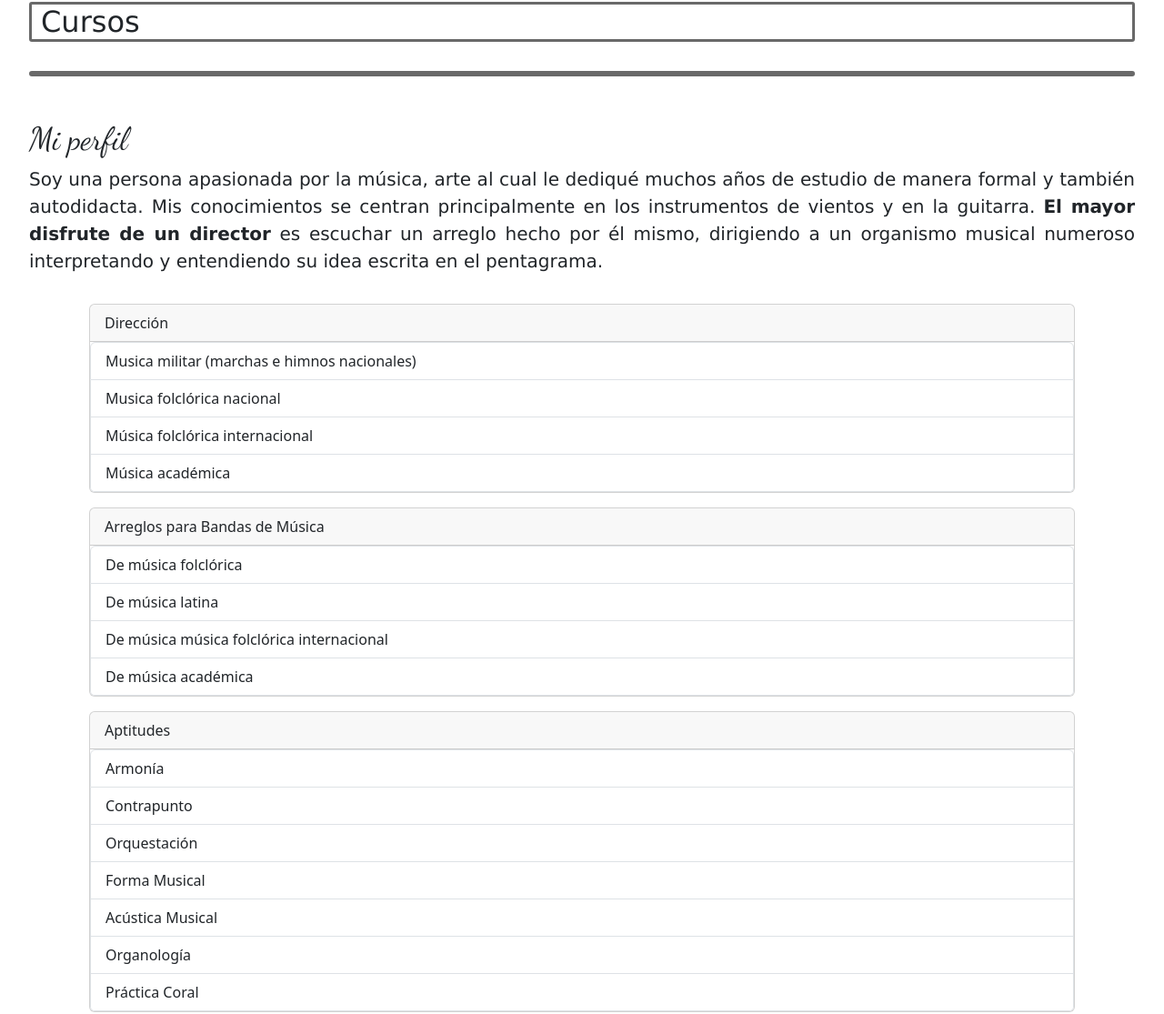
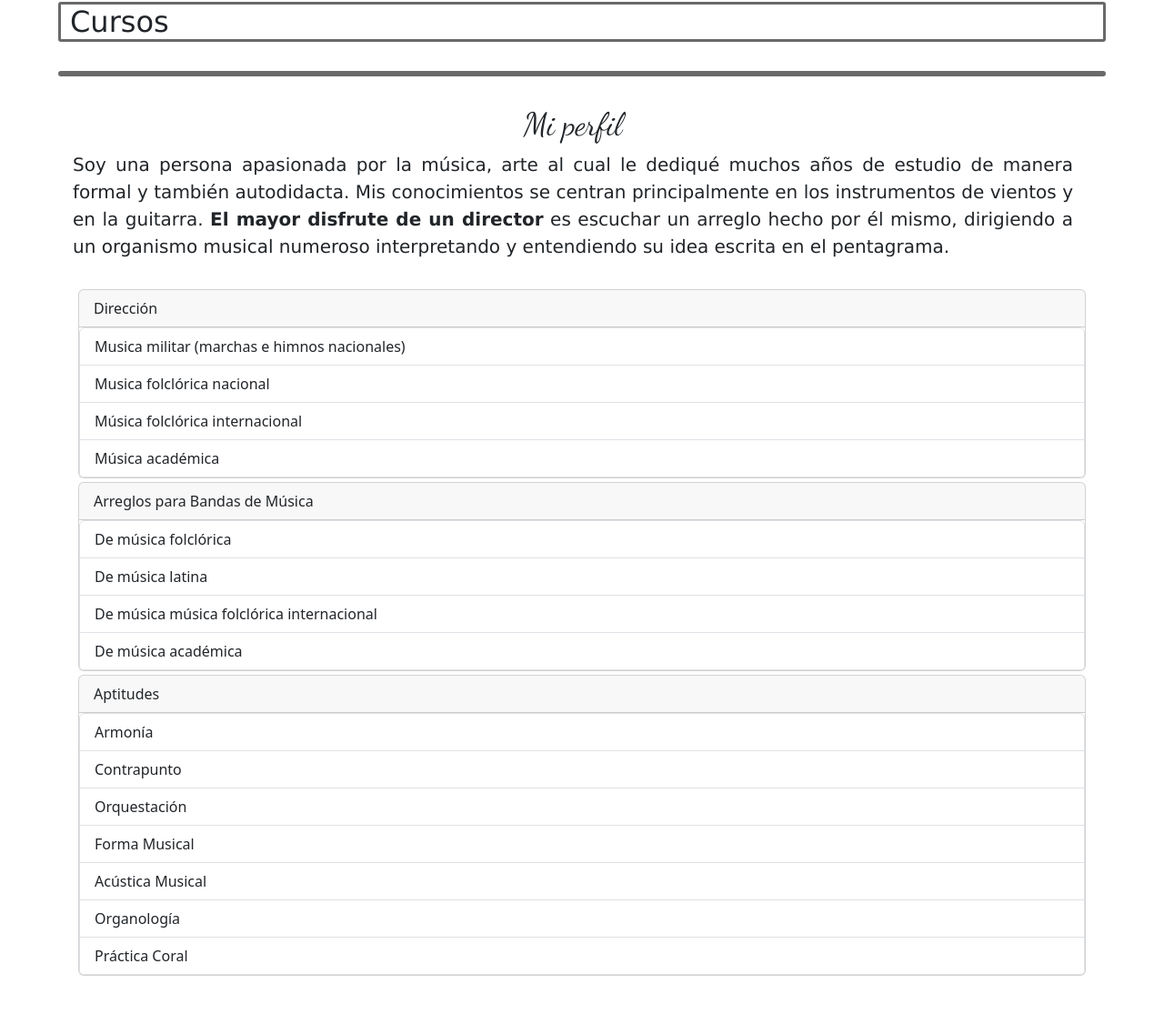
Before and after one commit to martinalegre77/martinalegre77.github.io, a plain HTML site: page index.html in a window 1280 px wide. Shown: the part 439-1554 px from the top of the page at 91% size. Drawn offline with nearby package versions, Linux system fonts and the light colour scheme; a web font is replaced by a local one.

Commit message:
ultimas correcciones de detalles de margenes

```diff
--- a/css/styles.css
+++ b/css/styles.css
@@ -37,7 +37,7 @@ header div {
 }
 
 .secciones{
-    margin: 2rem;
+    margin: 2rem 4rem 2rem 4rem;
     border-style: solid;
     border-color:dimgrey;
     border-radius: 3px;
@@ -46,7 +46,7 @@ header div {
 }
 
 #perfil{
-    margin: 3rem 2rem 2rem 2rem;
+    margin: 2rem 5em 2rem 5rem;
     font-family: 'Pavanam', 'Verdana', 'sans-serif';
     text-align: justify;
     font-size: 20px;
@@ -55,6 +55,7 @@ header div {
 #perfil h2{
     font-size: 35px;
     font-family: 'Dancing Script', 'Lucida Sans Regular', 'Lucida Grande';
+    text-align: center;
 }
 
 .nav-link:hover{
@@ -93,7 +94,7 @@ header div {
     margin-left: 2.5rem;
     display: flex;
     flex-direction: column;
-    max-width: 75%;
+    max-width: 90%;
     align-content: center;
     align-items: center;
 }
--- a/index.html
+++ b/index.html
@@ -104,7 +104,7 @@
     </section>
 
     <section class="container">
-        <div class="card m-3" id="direccion">
+        <div class="card m-1" id="direccion">
             <p class="card-header">Dirección</p>
             <ul class="list-group">
                 <li class="list-group-item">Musica militar (marchas e himnos nacionales)</li>
@@ -113,7 +113,7 @@
                 <li class="list-group-item">Música académica</li>
             </ul>
         </div>
-        <div class="card m-3" id="arreglos">
+        <div class="card m-1" id="arreglos">
             <p class="card-header">Arreglos para Bandas de Música</p>
             <ul class="list-group">
                 <li class="list-group-item">De música folclórica</li>
@@ -122,7 +122,7 @@
                 <li class="list-group-item">De música académica</li>
             </ul>
         </div>
-        <div class="card m-3" id="conocimientos">
+        <div class="card m-1" id="conocimientos">
             <p class="card-header">Aptitudes</p>
             <ul class="list-group">
                 <li class="list-group-item">Armonía</li>
@@ -188,7 +188,7 @@
         </a>
         </section>
 
-        <p id="copy">&copy;legre 2023 - Todos los derechos reservados</p>
+        <p id="copy">@legre 2023 - Todos los derechos reservados</p>
     </footer>
 
     <script src="https://cdn.jsdelivr.net/npm/bootstrap@5.3.0-alpha1/dist/js/bootstrap.bundle.min.js"
```
